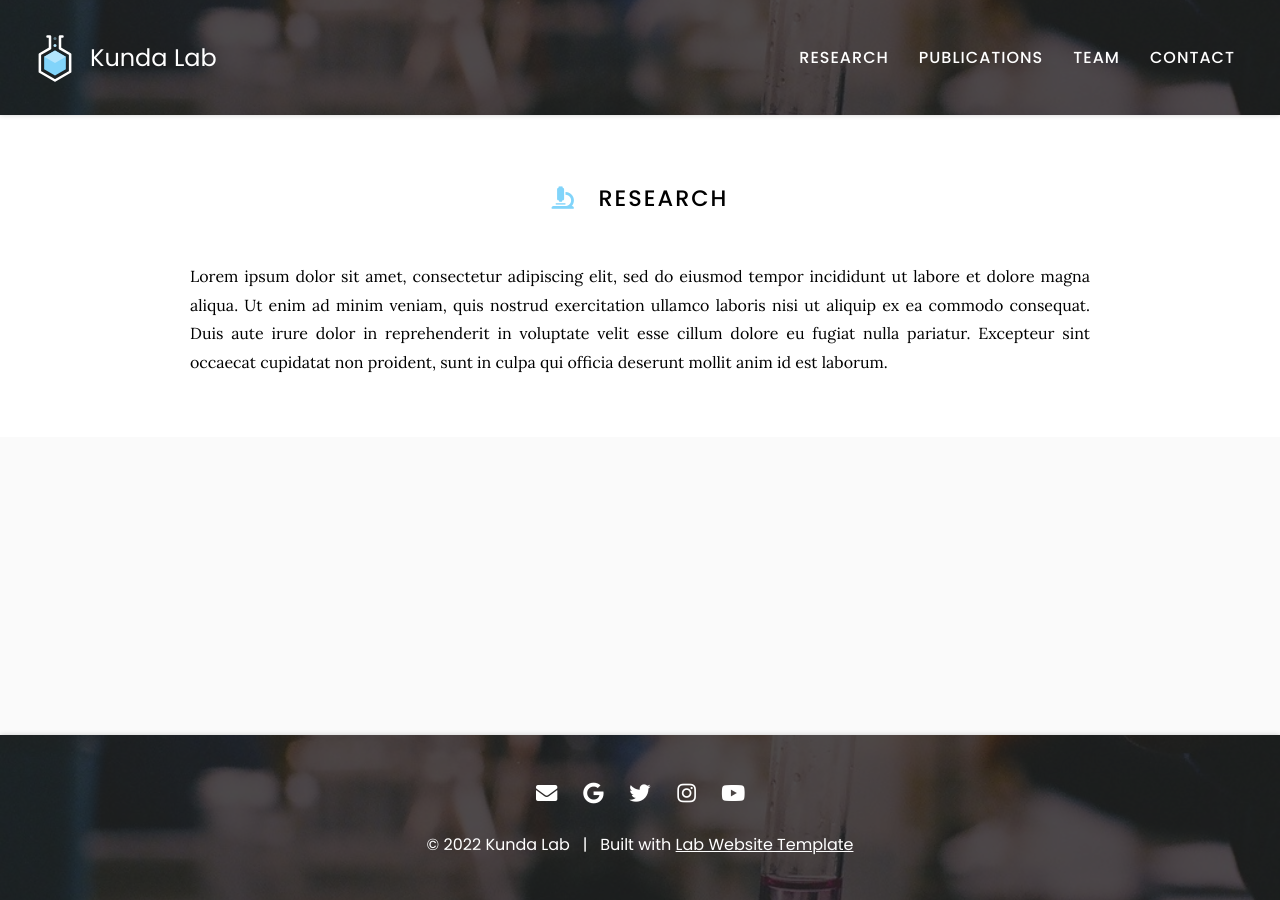
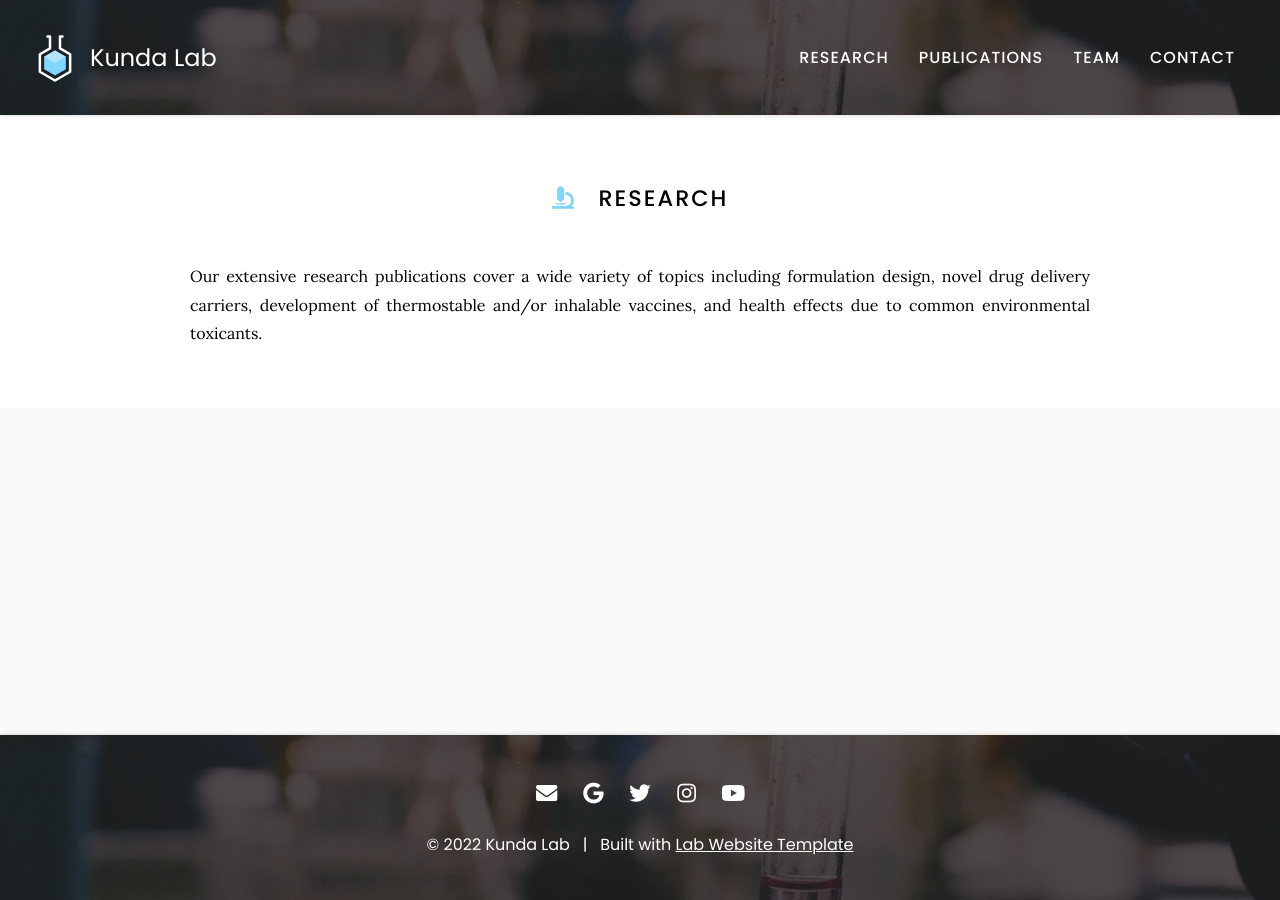
Before and after one commit to ardaram/kunda-lab, a Jekyll site: the page built from research/index.md, in a window 1280 px wide. Built offline with Jekyll 4.4.1, drawn with Linux system fonts in a browser that asks for light colours; nearby versions of some CDN libraries.

Commit message:
Update index.md

```diff
--- a/research/index.md
+++ b/research/index.md
@@ -7,9 +7,6 @@ nav:
 
 # <i class="fas fa-microscope"></i>Research
 
-Lorem ipsum dolor sit amet, consectetur adipiscing elit, sed do eiusmod tempor incididunt ut labore et dolore magna aliqua.
-Ut enim ad minim veniam, quis nostrud exercitation ullamco laboris nisi ut aliquip ex ea commodo consequat.
-Duis aute irure dolor in reprehenderit in voluptate velit esse cillum dolore eu fugiat nulla pariatur.
-Excepteur sint occaecat cupidatat non proident, sunt in culpa qui officia deserunt mollit anim id est laborum.
+Our extensive research publications cover a wide variety of topics including formulation design, novel drug delivery carriers, development of thermostable and/or inhalable vaccines, and health effects due to common environmental toxicants.
 
 {% include section.html %}
```
